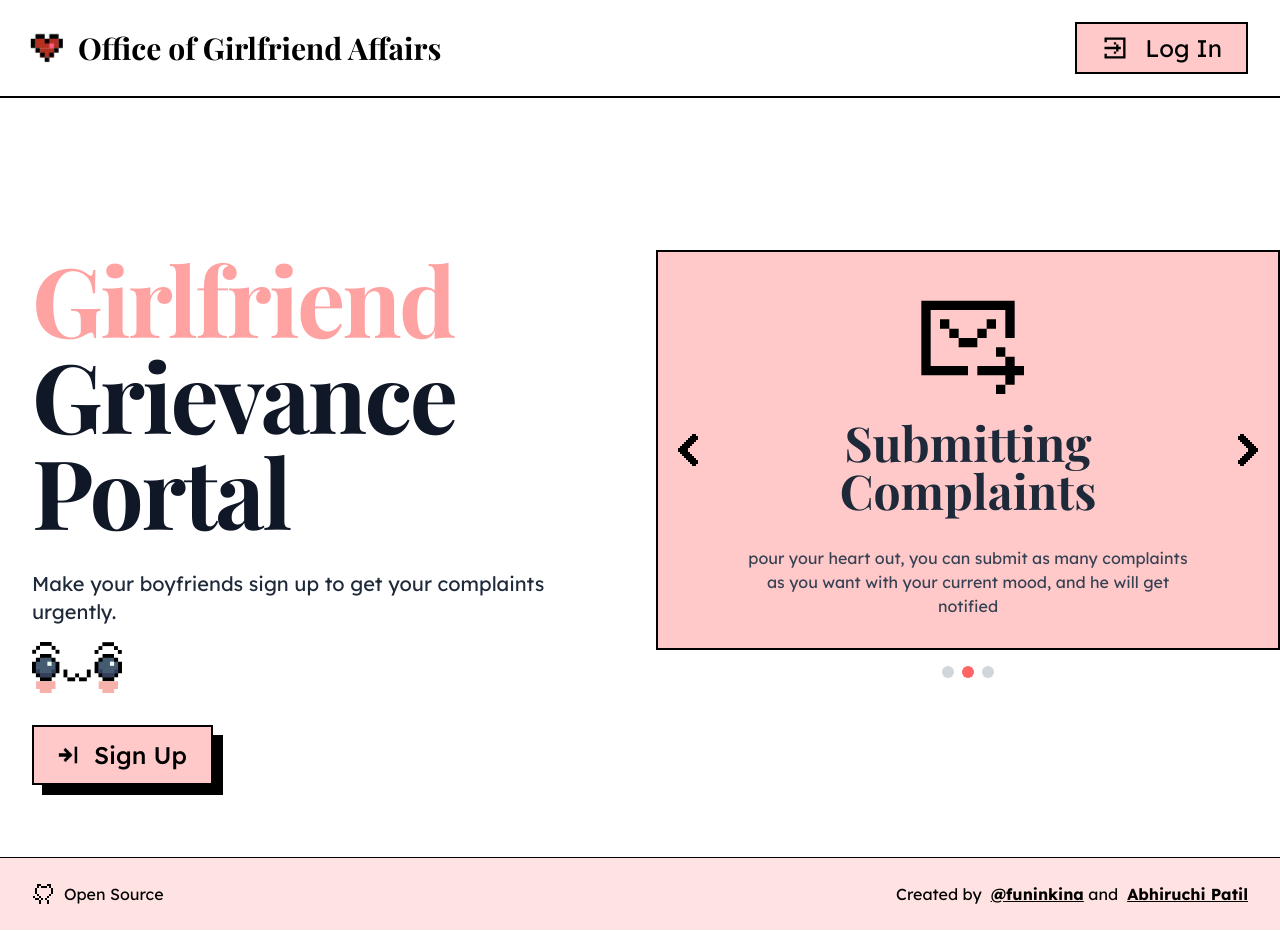
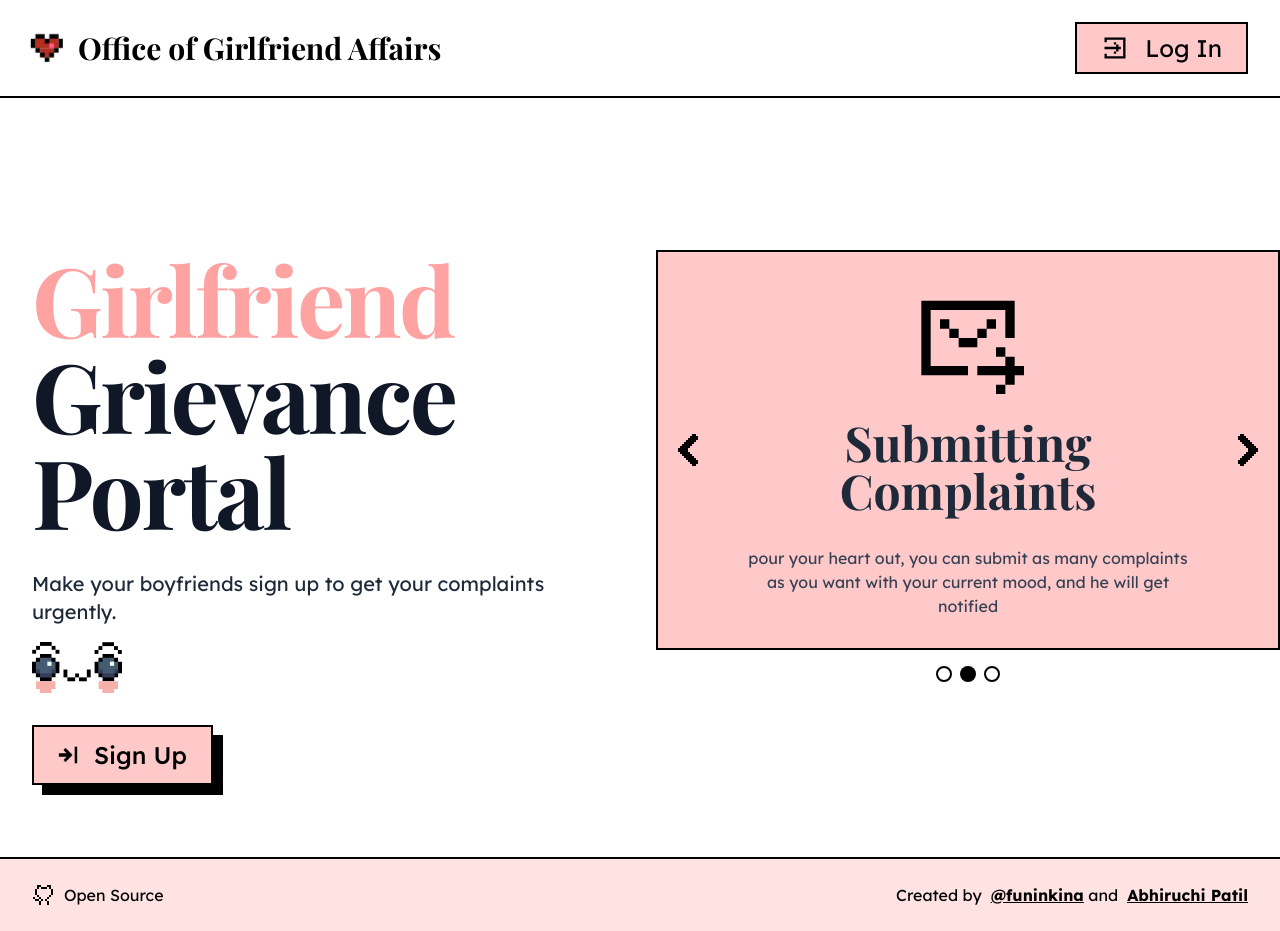
Before and after one commit to aarushqt/what, a Next.js app: page / in a window 1280 px wide. Built offline with nearby package versions, Linux system fonts and the light colour scheme; no server answers; a web font is replaced by a local one.

Commit message:
Fix button margin in HeroSection and update footer border style

```diff
--- a/src/app/page.tsx
+++ b/src/app/page.tsx
@@ -125,7 +125,7 @@ const HeroSection = ({ session }: { session: Session | null }) => {
           <div className="sm:mt-auto pt-4 sm:pt-8">
             {session ? (
               <Link href="/dashboard" className="inline-block">
-                <button className="bg-red-200 flex items-center gap-2 sm:gap-4 font-lexend text-xl sm:text-2xl mb-6 sm:mb-10 font-medium py-2 px-4 sm:py-3 sm:px-6 border-2 transition duration-200 shadow-[6px_6px_0px_0px_rgba(0,0,0)] sm:shadow-[10px_10px_0px_0px_rgba(0,0,0)] hover:shadow-[10px_10px_0px_0px_rgba(0,0,0)] sm:hover:shadow-[15px_15px_0px_0px_rgba(0,0,0)]">
+                <button className="bg-red-200 flex items-center gap-2 sm:gap-4 font-lexend text-xl sm:text-2xl mb-2 sm:mb-10 font-medium py-2 px-4 sm:py-3 sm:px-6 border-2 transition duration-200 shadow-[6px_6px_0px_0px_rgba(0,0,0)] sm:shadow-[10px_10px_0px_0px_rgba(0,0,0)] hover:shadow-[10px_10px_0px_0px_rgba(0,0,0)] sm:hover:shadow-[15px_15px_0px_0px_rgba(0,0,0)]">
                   <svg width="32" height="32" viewBox="0 0 24 24" fill="none" xmlns="http://www.w3.org/2000/svg">
                     <path fillRule="evenodd" clipRule="evenodd" d="M2 5H22V19H2V5ZM4 7V9H20V7H4ZM20 11H4V13H20V11ZM20 15H4V17H20V15Z" fill="black" />
                   </svg>
@@ -134,7 +134,7 @@ const HeroSection = ({ session }: { session: Session | null }) => {
               </Link>
             ) : (
               <Link href="/auth?mode=signup" className="inline-block">
-                <button className="bg-red-200 flex items-center gap-2 sm:gap-4 font-lexend text-xl sm:text-2xl mb-6 sm:mb-10 font-medium py-2 px-4 sm:py-3 sm:px-6 border-2 transition duration-200 shadow-[6px_6px_0px_0px_rgba(0,0,0)] sm:shadow-[10px_10px_0px_0px_rgba(0,0,0)] hover:shadow-[10px_10px_0px_0px_rgba(0,0,0)] sm:hover:shadow-[15px_15px_0px_0px_rgba(0,0,0)]">
+                <button className="bg-red-200 flex items-center gap-2 sm:gap-4 font-lexend text-xl sm:text-2xl mb-2 sm:mb-10 font-medium py-2 px-4 sm:py-3 sm:px-6 border-2 transition duration-200 shadow-[6px_6px_0px_0px_rgba(0,0,0)] sm:shadow-[10px_10px_0px_0px_rgba(0,0,0)] hover:shadow-[10px_10px_0px_0px_rgba(0,0,0)] sm:hover:shadow-[15px_15px_0px_0px_rgba(0,0,0)]">
                   <svg width="20" height="20" viewBox="0 0 24 24" fill="none" xmlns="http://www.w3.org/2000/svg">
                     <path d="M23 2H20V22H23V2Z" fill="black" />
                     <path d="M8 4H10V5H11V6H12V7H13V8H14V9H15V10H16V11H17V13H16V14H15V15H14V16H13V17H12V18H11V19H10V20H8V19H7V17H8V16H9V15H10V14H1V10H10V9H9V8H8V7H7V5H8V4Z" fill="black" />
@@ -212,7 +212,7 @@ const HeroSection = ({ session }: { session: Session | null }) => {
               <button
                 key={index}
                 onClick={() => goToSlide(index)}
-                className={`w-2 h-2 sm:w-3 sm:h-3 rounded-full transition-colors duration-300 ${index === currentSlide ? 'bg-red-400' : 'bg-gray-300'
+                className={`w-2 h-2 sm:w-4 sm:h-4 rounded-full transition-colors duration-300 ${index === currentSlide ? 'bg-black' : 'border-2 border-black bg-white'
                   }`}
                 aria-label={`Go to slide ${index + 1}`}
               />
--- a/src/components/Footer.tsx
+++ b/src/components/Footer.tsx
@@ -1,6 +1,6 @@
 const Footer = () => {
     return (
-        <footer className="bg-red-100 border-t py-6 mt-auto font-lexend">
+        <footer className="bg-red-100 border-t-2 py-6 mt-auto font-lexend">
             <div className="max-w-7xl mx-auto px-4 sm:px-6 lg:px-8">
                 <div className="flex flex-col md:flex-row justify-between items-center">
                     <div className="mb-4 md:mb-0">
```
